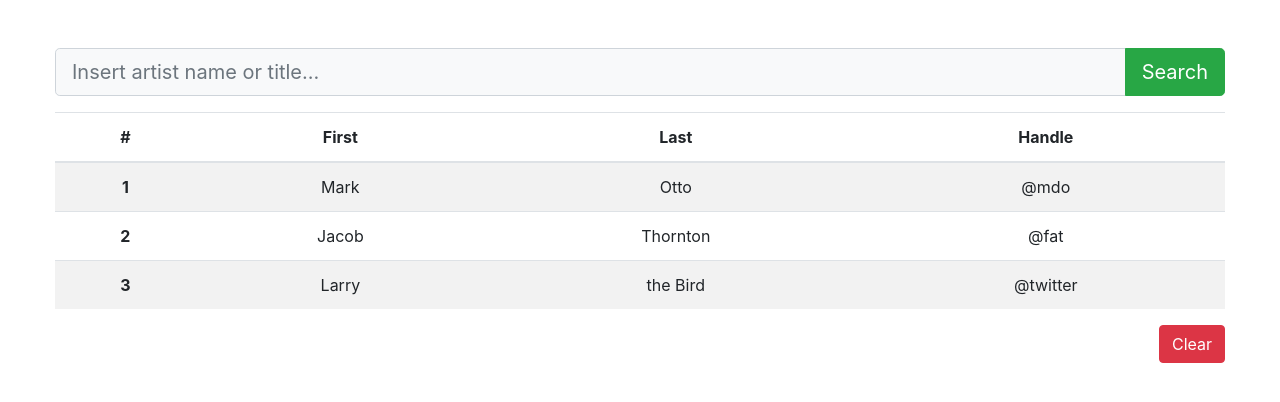
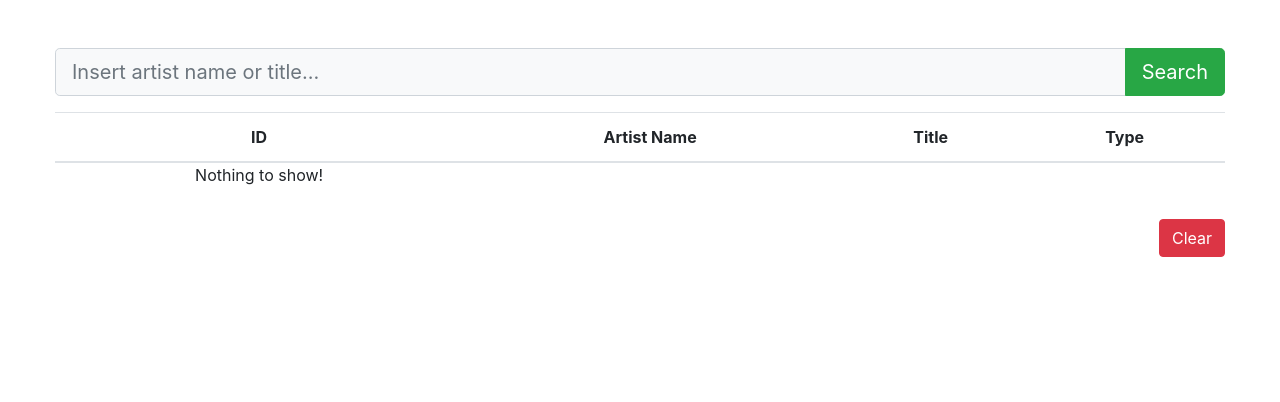
Before and after one commit to sirarchi/songsterrSearchApp, a React (Create React App) app in the folder songsterrsearchapp/: page / in a window 1280 px wide. Shown: the top 402 px of the page. Built offline with nearby package versions, Linux system fonts and the light colour scheme.

Commit message:
Prepared record component.

```diff
--- a/songsterrsearchapp/src/App.js
+++ b/songsterrsearchapp/src/App.js
@@ -12,14 +12,16 @@ class App extends Component {
     this.setState({
       tablatureData: data
     })
-    console.log('Main state')
   }
 
   render() {
     return (
       <div className="App">
         <SearchBox insertTablatureToMainState={this.insertTablatureToMainState} />
-        <ScoreBoard />
+        {this.state.tablatureData.length ?
+          (<ScoreBoard tablatureData={this.state.tablatureData} />) :
+          (<ScoreBoard />)
+        }
       </div>
     );
   }
--- a/songsterrsearchapp/src/Components/Record/Record.js
+++ b/songsterrsearchapp/src/Components/Record/Record.js
@@ -0,0 +1,16 @@
+import React from 'react'
+
+const Record = ({tablatureData}) => {
+
+    return (
+        <tr>
+            <th scope="row">{tablatureData.id}</th>
+            <td>{tablatureData.artist.name}</td>
+            <td>{tablatureData.title}</td>
+            <td>{tablatureData.type}</td>
+        </tr>
+
+    )
+}
+
+export default Record
--- a/songsterrsearchapp/src/Components/ScoreBoard/ScoreBoard.js
+++ b/songsterrsearchapp/src/Components/ScoreBoard/ScoreBoard.js
@@ -1,37 +1,29 @@
 import React from 'react'
 import ClearButton from '../BoardTools/ClearButton'
+import Record from '../Record/Record'
 
-const ScoreBoard = (items) => (
+const ScoreBoard = ({tablatureData}) => {
+    let tablatureRecord
+    if (tablatureData !== undefined) {
+        tablatureRecord = tablatureData.map(item => {
+            return <Record key={item.id} tablatureData={item} />
+        })
+    }
+
+    return (
         <div className="container-md p-0">
             <div className="row">
                 <table className="table table-striped">
                     <thead>
                         <tr>
-                    <th scope="col">#</th>
-                    <th scope="col">First</th>
-                    <th scope="col">Last</th>
-                    <th scope="col">Handle</th>
+                        <th scope="col">ID</th>
+                        <th scope="col">Artist Name</th>
+                        <th scope="col">Title</th>
+                        <th scope="col">Type</th>
                         </tr>
                     </thead>
                     <tbody>
-                    <tr>
-                    <th scope="row">1</th>
-                    <td>Mark</td>
-                    <td>Otto</td>
-                    <td>@mdo</td>
-                    </tr>
-                    <tr>
-                    <th scope="row">2</th>
-                    <td>Jacob</td>
-                    <td>Thornton</td>
-                    <td>@fat</td>
-                    </tr>
-                    <tr>
-                    <th scope="row">3</th>
-                    <td>Larry</td>
-                    <td>the Bird</td>
-                    <td>@twitter</td>
-                    </tr>
+                        {tablatureRecord !== undefined ? tablatureRecord : <p>Nothing to show!</p>}
                     </tbody>
                 </table>
             </div>
@@ -39,6 +31,7 @@ const ScoreBoard = (items) => (
                 <ClearButton />
             </div>
         </div>
-);
+    )
+};
 
 export default ScoreBoard
```
Lines whose indentation alone changed are shown as unchanged.
